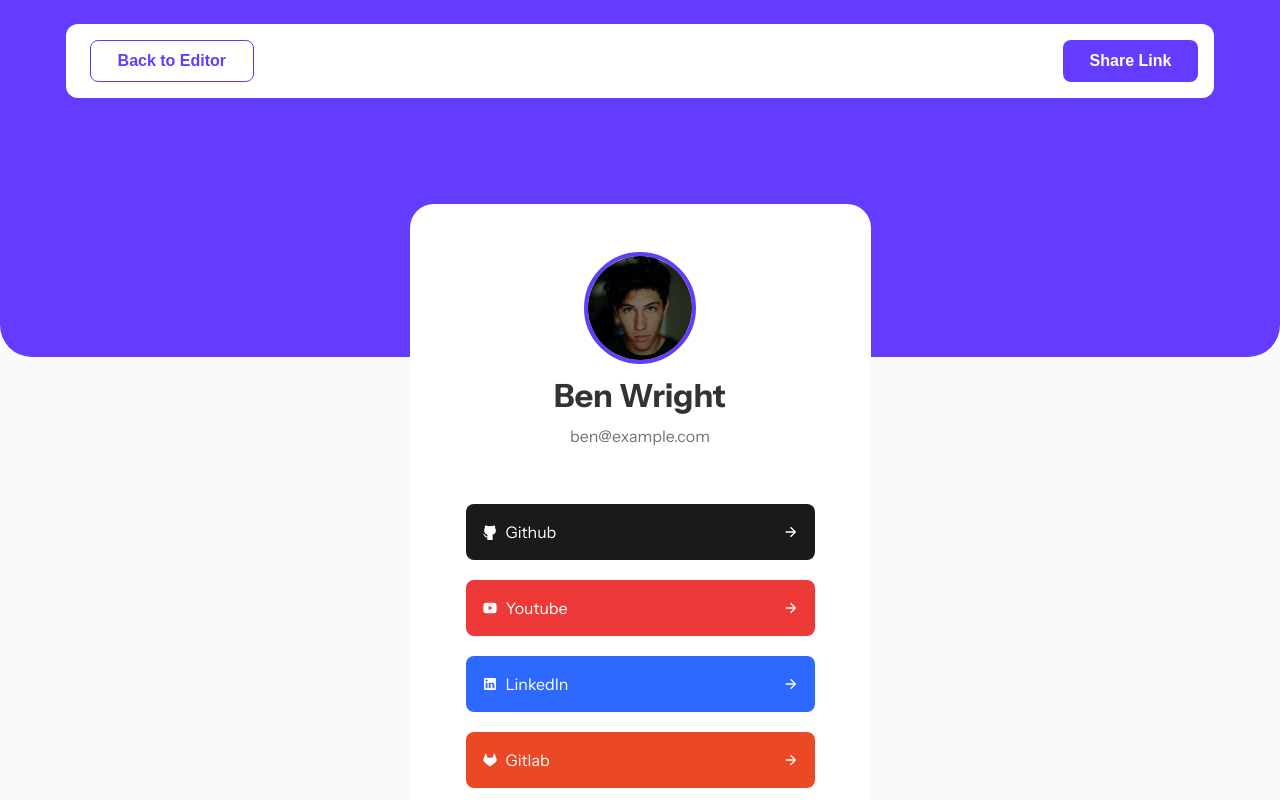
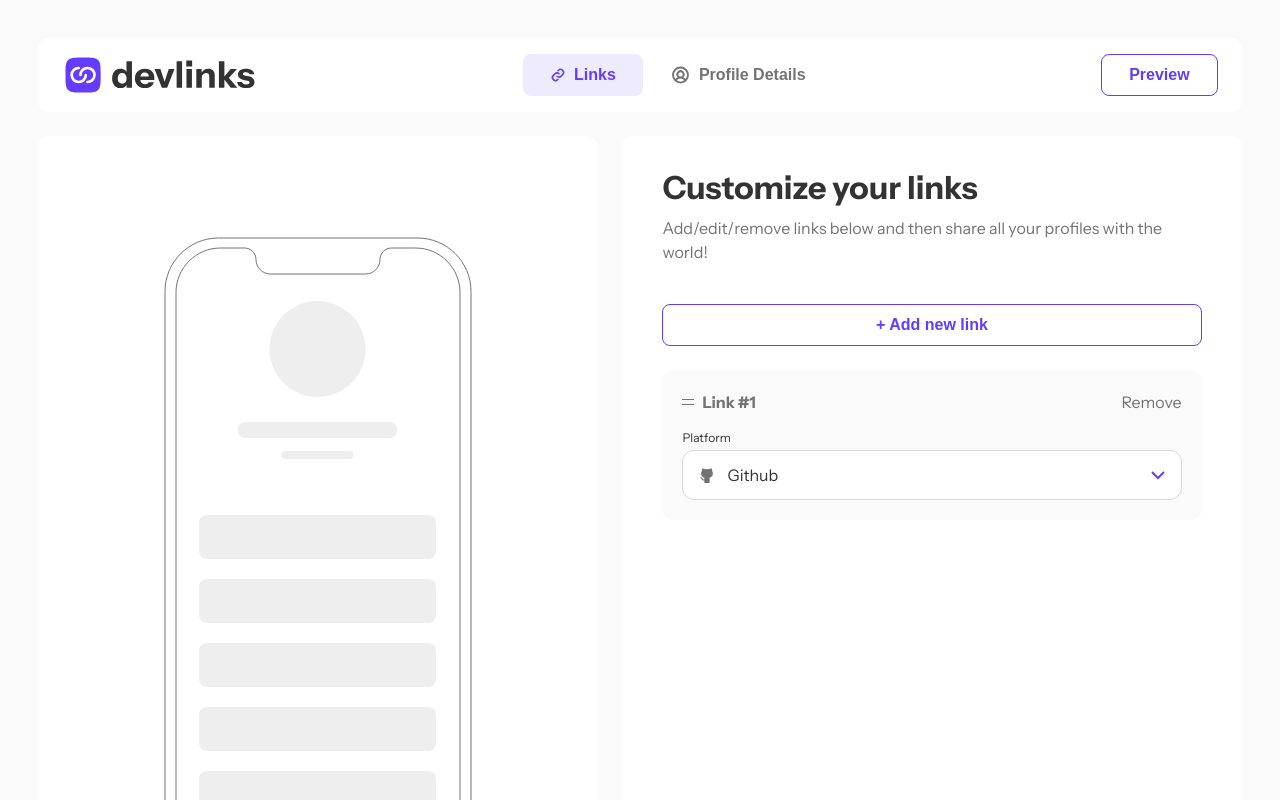
Before and after one commit to adriana-s-c/link-sharing-app, a React (Create React App) app: page / in a window 1280 px wide. Shown: the top 800 px of the page. Built offline with nearby package versions, Linux system fonts and the light colour scheme.

Commit message:
Add Custom Select Component

```diff
--- a/src/App.tsx
+++ b/src/App.tsx
@@ -7,8 +7,8 @@ function App() {
   return (
     // <Stack className="App" align="center" spacing="center">
     <Stack className={styles.App}>
-      {/* <HomePage /> */}
-      <PreviewPage />
+      <HomePage />
+      {/* <PreviewPage /> */}
     </Stack>
   );
 }
--- /dev/null
+++ b/src/components/Select/index.module.scss
@@ -0,0 +1,52 @@
+@import "../../variables.scss";
+
+.box {
+  border: 1px solid $lightgrey-color;
+  padding: 12px 16px 12px 16px;
+  border-radius: $border-radius-m;
+  background-color: $white-color;
+  transition: all 0.3s ease-in;
+  cursor: pointer;
+  &-isOpen {
+    border: 1px solid #633cff;
+    box-shadow: 0px 0px 32px 0px #633cff40;
+    transition: all 0.3s ease-in;
+  }
+}
+
+.options {
+  margin-top: 16px;
+  background-color: $white-color;
+  border: 1px solid $lightgrey-color;
+  border-radius: $border-radius-m;
+  padding: 12px 16px 12px 16px;
+  box-shadow: 0px 0px 32px 0px #0000001a;
+}
+
+.option {
+  border-bottom: 1px solid $lightgrey-color;
+  cursor: pointer;
+  padding-block: 12px;
+  &-isActive {
+    color: $primary-color;
+  }
+  &:hover {
+    color: $secondary-color;
+    .icon {
+      fill: $secondary-color;
+    }
+  }
+  &:last-child {
+    border-bottom: none;
+    padding-bottom: 0;
+  }
+}
+
+.icon {
+  fill: $grey-color;
+  width: 16px;
+  height: 16px;
+  &-isActive {
+    fill: $primary-color;
+  }
+}
--- /dev/null
+++ b/src/components/Select/index.tsx
@@ -0,0 +1,107 @@
+import styles from "./index.module.scss";
+import * as React from "react";
+import { ReactComponent as Arrow } from "../../images/icon-chevron-down.svg";
+import { ReactComponent as Github } from "../../images/icon-github.svg";
+import { ReactComponent as Youtube } from "../../images/icon-youtube.svg";
+import { ReactComponent as LinkedIn } from "../../images/icon-linkedin.svg";
+import { ReactComponent as Facebook } from "../../images/icon-facebook.svg";
+import { ReactComponent as Gitlab } from "../../images/icon-gitlab.svg";
+import { ReactComponent as FrontendMentor } from "../../images/icon-frontend-mentor.svg";
+import { ReactComponent as Twitter } from "../../images/icon-twitter.svg";
+import { ReactComponent as Devto } from "../../images/icon-devto.svg";
+import { ReactComponent as Codewars } from "../../images/icon-codewars.svg";
+import { ReactComponent as FreeCodeCamp } from "../../images/icon-freecodecamp.svg";
+import { ReactComponent as Hashnode } from "../../images/icon-hashnode.svg";
+import { ReactComponent as StackOverflow } from "../../images/icon-stack-overflow.svg";
+import { ReactComponent as Twitch } from "../../images/icon-twitch.svg";
+import { Text } from "../Text";
+import { Stack } from "../Stack";
+
+type Option = {
+  icon: JSX.Element;
+  value: string;
+};
+
+export function Select() {
+  const [isOpen, setIsOpen] = React.useState(false);
+  const [selectedOption, setSelectedOption] = React.useState<Option>({
+    icon: <Github />,
+    value: "Github",
+  });
+
+  const handleToggle = () => {
+    setIsOpen(!isOpen);
+  };
+
+  const handleOptionClick = (option: Option) => {
+    setSelectedOption(option);
+    setIsOpen(false);
+  };
+
+  const matchingPlatform = (option: string) => option === selectedOption.value;
+
+  const options = [
+    { icon: <Github />, value: "Github" },
+    { icon: <Facebook />, value: "Facebook" },
+    { icon: <LinkedIn />, value: "LinkedIn" },
+    { icon: <Youtube />, value: "Youtube" },
+    { icon: <Gitlab />, value: "GitLab" },
+    { icon: <FrontendMentor />, value: "FrontendMentor" },
+    { icon: <Devto />, value: "Devto" },
+    { icon: <Twitter />, value: "Twitter" },
+    { icon: <Codewars />, value: "Codewars" },
+    { icon: <FreeCodeCamp />, value: "FreeCodeCamp" },
+    { icon: <Hashnode />, value: "Hashnode" },
+    { icon: <StackOverflow />, value: "StackOverflow" },
+    { icon: <Twitch />, value: "Twitch" },
+  ];
+
+  return (
+    <div>
+      <Stack
+        className={
+          isOpen ? ` ${styles.box} ${styles[`box-isOpen`]}` : styles.box
+        }
+        onClick={handleToggle}
+        align="center"
+        spacing="between"
+      >
+        <Stack gap="12px" align="center">
+          {selectedOption.icon &&
+            React.cloneElement(selectedOption.icon, {
+              className: styles.icon,
+            })}
+          <Text type="body" size="m">
+            {selectedOption.value}
+          </Text>
+        </Stack>
+        <Arrow className={styles.arrow} />
+      </Stack>
+      {isOpen && (
+        <Stack orientation="vertical" className={styles.options} gap="12px">
+          {options.map((option) => (
+            <div
+              key={option.value}
+              onClick={() => handleOptionClick(option)}
+              className={
+                matchingPlatform(option.value)
+                  ? `${styles.option} ${styles[`option-isActive`]}`
+                  : styles.option
+              }
+            >
+              <Stack gap="12px" align="center">
+                {option.icon &&
+                  React.cloneElement(option.icon, {
+                    className: matchingPlatform(option.value)
+                      ? `${styles.icon} ${styles[`icon-isActive`]}`
+                      : styles.icon,
+                  })}
+                {option.value}
+              </Stack>
+            </div>
+          ))}
+        </Stack>
+      )}
+    </div>
+  );
+}
--- /dev/null
+++ b/src/pages/HomePage/LinkCustomizer/AddLink/index.module.scss
@@ -0,0 +1,11 @@
+@import "../../../../variables.scss";
+
+.box {
+  background-color: $background-color;
+  border-radius: $border-radius-m;
+  padding: 20px;
+}
+
+.fullWidth {
+  width: 100%;
+}
--- /dev/null
+++ b/src/pages/HomePage/LinkCustomizer/AddLink/index.tsx
@@ -0,0 +1,34 @@
+import styles from "./index.module.scss";
+import { Stack } from "../../../../components/Stack";
+import { ReactComponent as Icon } from "../../../../images/icon-drag-and-drop.svg";
+import { Text } from "../../../../components/Text";
+import { Select } from "../../../../components/Select";
+
+export function AddLink() {
+  return (
+    <Stack orientation="vertical" className={styles.box} gap="12px">
+      <Stack
+        orientation="horizontal"
+        align="center"
+        spacing="between"
+        className={styles.fullWidth}
+      >
+        <Stack align="center" gap="8px">
+          <Icon />
+          <Text type="heading" size="s" color="grey">
+            Link #1
+          </Text>
+        </Stack>
+        <Text type="body" size="m" color="grey">
+          Remove
+        </Text>
+      </Stack>
+      <Stack orientation="vertical">
+        <Text type="body" size="s">
+          Platform
+        </Text>
+        <Select />
+      </Stack>
+    </Stack>
+  );
+}
--- /dev/null
+++ b/src/pages/HomePage/LinkCustomizer/GetStarted/index.module.scss
@@ -0,0 +1,12 @@
+@import "../../../../variables.scss";
+
+.box {
+  height: 100%;
+  background-color: $background-color;
+  padding: 40px;
+  text-align: center;
+}
+
+.textcontainer {
+  padding-inline: 120px;
+}
--- /dev/null
+++ b/src/pages/HomePage/LinkCustomizer/GetStarted/index.tsx
@@ -0,0 +1,28 @@
+import styles from "./index.module.scss";
+import { Stack } from "../../../../components/Stack";
+import { Text } from "../../../../components/Text";
+import { ReactComponent as ScreenImage } from "../../../../images/illustration-empty.svg";
+
+export function GetStarted() {
+  return (
+    <Stack
+      orientation="vertical"
+      align="center"
+      spacing="center"
+      className={styles.box}
+      gap="40px"
+    >
+      <Stack orientation="vertical" className={styles.textcontainer} gap="24px">
+        <Text type="heading" size="m">
+          Let’s get you started
+        </Text>
+        <Text type="body" size="m" color="grey">
+          Use the “Add new link” button to get started. Once you have more than
+          one link, you can reorder and edit them. We’re here to help you share
+          your profiles with everyone!
+        </Text>
+      </Stack>
+      <ScreenImage />
+    </Stack>
+  );
+}
--- a/src/pages/HomePage/LinkCustomizer/index.module.scss
+++ b/src/pages/HomePage/LinkCustomizer/index.module.scss
@@ -8,14 +8,3 @@
   padding: 40px;
   height: 100%;
 }
-
-.container {
-  height: 100%;
-  background-color: $background-color;
-  padding: 40px;
-  text-align: center;
-}
-
-.textcontainer {
-  padding-inline: 120px;
-}
--- a/src/pages/HomePage/LinkCustomizer/index.tsx
+++ b/src/pages/HomePage/LinkCustomizer/index.tsx
@@ -2,15 +2,16 @@ import styles from "./index.module.scss";
 import { Stack } from "../../../components/Stack";
 import { Text } from "../../../components/Text";
 import { Button } from "../../../components/Button";
-import { ReactComponent as ScreenImage } from "../../../images/illustration-empty.svg";
 import { SaveDivider } from "../SaveComponent";
+import { GetStarted } from "./GetStarted";
+import { AddLink } from "./AddLink";
 
 export function LinkCustomizer() {
   return (
     <Stack orientation="vertical" className={styles.fullheight}>
       <Stack orientation="vertical" className={styles.box}>
         <Stack orientation="vertical" gap="40px" className={styles.fullheight}>
-          <Stack orientation="vertical" gap="8px">
+          <Stack orientation="vertical" gap="16px">
             <Text type="heading" size="m">
               Customize your links
             </Text>
@@ -24,30 +25,11 @@ export function LinkCustomizer() {
             gap="24px"
             className={styles.fullheight}
           >
-            <Button colorScheme="secondary">+ Add new link</Button>
-            <Stack
-              orientation="vertical"
-              align="center"
-              spacing="center"
-              className={styles.container}
-              gap="40px"
-            >
-              <ScreenImage />
-              <Stack
-                orientation="vertical"
-                className={styles.textcontainer}
-                gap="24px"
-              >
-                <Text type="heading" size="m">
-                  Let’s get you started
-                </Text>
-                <Text type="body" size="m" color="grey">
-                  Use the “Add new link” button to get started. Once you have
-                  more than one link, you can reorder and edit them. We’re here
-                  to help you share your profiles with everyone!
-                </Text>
-              </Stack>
-            </Stack>
+            <div>
+              <Button colorScheme="secondary">+ Add new link</Button>
+            </div>
+            {/* <GetStarted /> */}
+            <AddLink />
           </Stack>
         </Stack>
       </Stack>
--- a/src/pages/HomePage/index.tsx
+++ b/src/pages/HomePage/index.tsx
@@ -12,8 +12,8 @@ export function HomePage() {
       <Stack orientation="horizontal" gap="24px">
         <Phone />
         <div className={styles.container}>
-          {/* <LinkCustomizer /> */}
-          <ProfileDetails />
+          <LinkCustomizer />
+          {/* <ProfileDetails /> */}
         </div>
       </Stack>
     </Stack>
```
Also changed, not shown: src/images/icon-arrow-right.svg.
